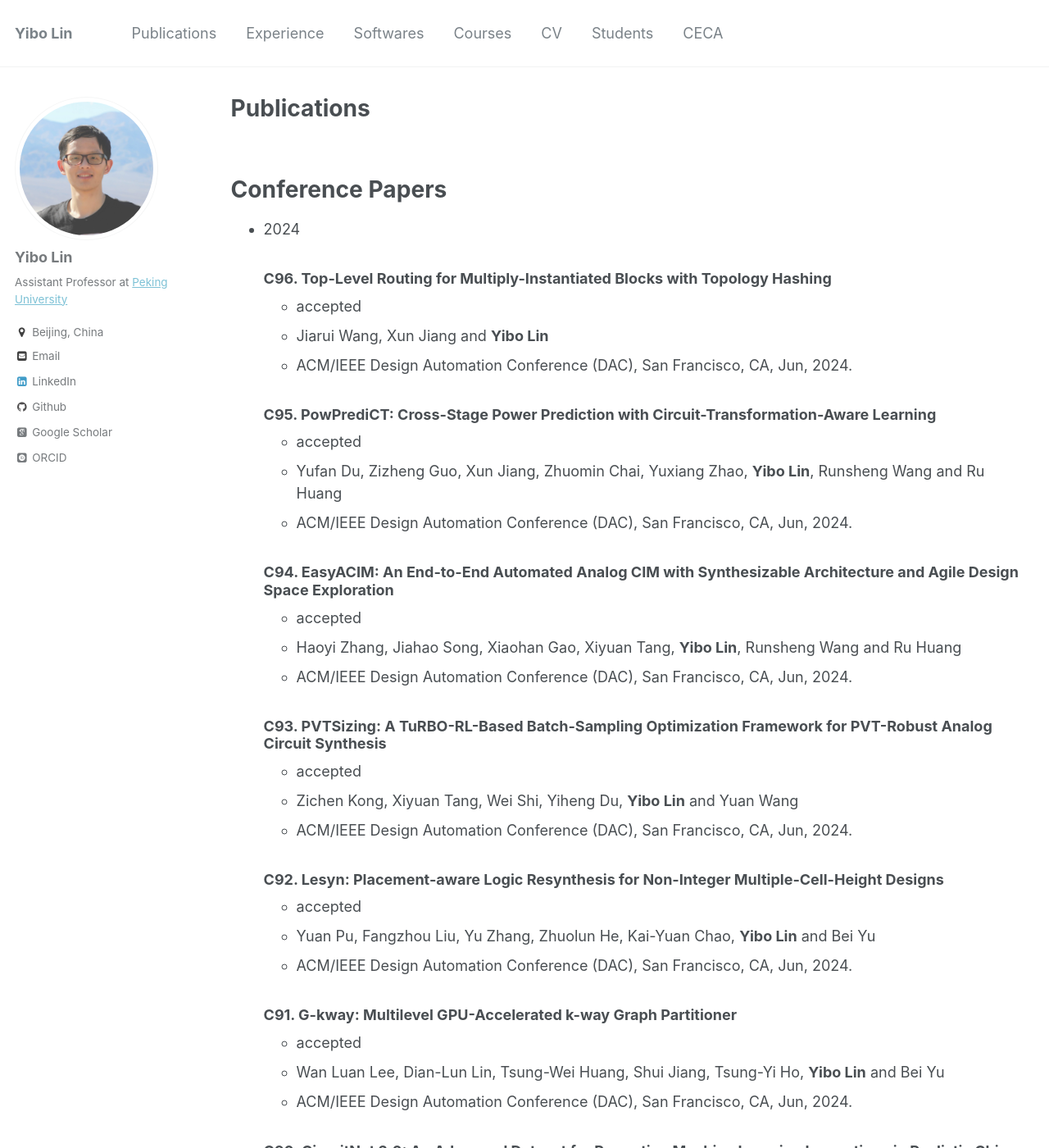
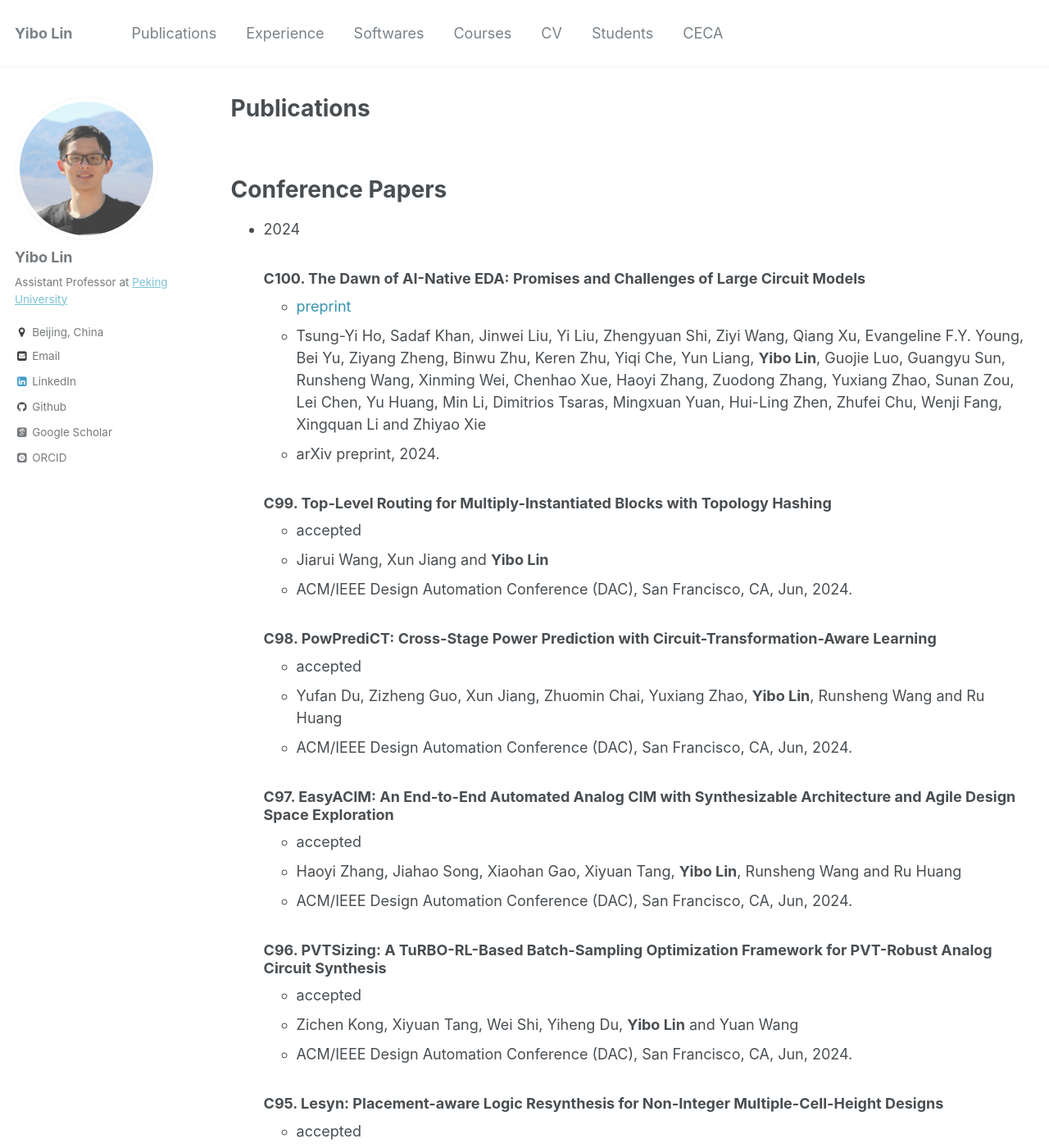
Before and after one commit to limbo018/limbo018.github.io, a Jekyll site: the page built from _pages/publications.md, in a window 1280 px wide and 1400 px high. Shown: the whole window at 82% size. Built offline with Jekyll 4.4.1, drawn with Linux system fonts in a browser that asks for light colours; some web fonts are replaced; some of the changed text lies outside the part shown.

Commit message:
add ispd24 papers

```diff
--- a/_pages/publications.md
+++ b/_pages/publications.md
@@ -19,40 +19,60 @@
 
 * 2024
 
-  ### C96. Top-Level Routing for Multiply-Instantiated Blocks with Topology Hashing
+  ### C100. [The Dawn of AI-Native EDA: Promises and Challenges of Large Circuit Models](https://arxiv.org/pdf/2403.07257.pdf)
+     * <a href="https://arxiv.org/pdf/2403.07257.pdf" style="color:#3793ae">preprint</a>
+     * Tsung-Yi Ho, Sadaf Khan, Jinwei Liu, Yi Liu, Zhengyuan Shi, Ziyi Wang, Qiang Xu, Evangeline F.Y. Young, Bei Yu, Ziyang Zheng, Binwu Zhu, Keren Zhu, Yiqi Che, Yun Liang, **Yibo Lin**, Guojie Luo, Guangyu Sun, Runsheng Wang, Xinming Wei, Chenhao Xue, Haoyi Zhang, Zuodong Zhang, Yuxiang Zhao, Sunan Zou, Lei Chen, Yu Huang, Min Li, Dimitrios Tsaras, Mingxuan Yuan, Hui-Ling Zhen, Zhufei Chu, Wenji Fang, Xingquan Li and Zhiyao Xie
+     * arXiv preprint, 2024.
+
+  ### C99. Top-Level Routing for Multiply-Instantiated Blocks with Topology Hashing
      * accepted
      * Jiarui Wang, Xun Jiang and **Yibo Lin**
      * ACM/IEEE Design Automation Conference (DAC), San Francisco, CA, Jun, 2024.
 
-  ### C95. PowPrediCT: Cross-Stage Power Prediction with Circuit-Transformation-Aware Learning
+  ### C98. PowPrediCT: Cross-Stage Power Prediction with Circuit-Transformation-Aware Learning
      * accepted
      * Yufan Du, Zizheng Guo, Xun Jiang, Zhuomin Chai, Yuxiang Zhao, **Yibo Lin**, Runsheng Wang and Ru Huang
      * ACM/IEEE Design Automation Conference (DAC), San Francisco, CA, Jun, 2024.
 
-  ### C94. EasyACIM: An End-to-End Automated Analog CIM with Synthesizable Architecture and Agile Design Space Exploration
+  ### C97. EasyACIM: An End-to-End Automated Analog CIM with Synthesizable Architecture and Agile Design Space Exploration
      * accepted
      * Haoyi Zhang, Jiahao Song, Xiaohan Gao, Xiyuan Tang, **Yibo Lin**, Runsheng Wang and Ru Huang
      * ACM/IEEE Design Automation Conference (DAC), San Francisco, CA, Jun, 2024.
 
-  ### C93. PVTSizing: A TuRBO-RL-Based Batch-Sampling Optimization Framework for PVT-Robust Analog Circuit Synthesis
+  ### C96. PVTSizing: A TuRBO-RL-Based Batch-Sampling Optimization Framework for PVT-Robust Analog Circuit Synthesis
      * accepted
      * Zichen Kong, Xiyuan Tang, Wei Shi, Yiheng Du, **Yibo Lin** and Yuan Wang
      * ACM/IEEE Design Automation Conference (DAC), San Francisco, CA, Jun, 2024.
 
-  ### C92. Lesyn: Placement-aware Logic Resynthesis for Non-Integer Multiple-Cell-Height Designs
+  ### C95. Lesyn: Placement-aware Logic Resynthesis for Non-Integer Multiple-Cell-Height Designs
      * accepted
      * Yuan Pu, Fangzhou Liu, Yu Zhang, Zhuolun He, Kai-Yuan Chao, **Yibo Lin** and Bei Yu
      * ACM/IEEE Design Automation Conference (DAC), San Francisco, CA, Jun, 2024.
 
-  ### C91. G-kway: Multilevel GPU-Accelerated k-way Graph Partitioner
+  ### C94. G-kway: Multilevel GPU-Accelerated k-way Graph Partitioner
      * accepted
      * Wan Luan Lee, Dian-Lun Lin, Tsung-Wei Huang, Shui Jiang, Tsung-Yi Ho, **Yibo Lin** and Bei Yu
      * ACM/IEEE Design Automation Conference (DAC), San Francisco, CA, Jun, 2024.
 
-  ### C90. CircuitNet 2.0: An Advanced Dataset for Promoting Machine Learning Innovations in Realistic Chip Design Environment
+  ### C93. [CircuitNet 2.0: An Advanced Dataset for Promoting Machine Learning Innovations in Realistic Chip Design Environment](https://openreview.net/pdf?id=nMFSUjxMIl)
      * <a href="https://circuitnet.github.io" style="color:#3793ae">release</a> \| accepted
      * Xun Jiang, Zhuomin Chai, Yuxiang Zhao, **Yibo Lin**, Runsheng Wang and Ru Huang
      * International Conference on Learning Representations (ICLR), Vienna, Austria, May, 2024.
+
+  ### C92. [IncreMacro: Incremental Macro Placement Refinement](https://doi.org/10.1145/3626184.3633321)
+     * <a href="/publications/papers/PLACE_ISPD2024_Pu.pdf" style="color:#3793ae">preprint</a> \| *Best Paper Nomination*
+     * Yuan Pu, Tinghuan Chen, Zhuolun He, Chen Bai, Haisheng Zheng, **Yibo Lin** and Bei Yu
+     * ACM International Symposium on Physical Design (ISPD), Taipei, Mar 12-15, 2024.
+
+  ### C91. [Multi-Electrostatics Based Placement for Non-Integer Multiple-Height Cells](https://doi.org/10.1145/3626184.3633320)
+     * <a href="/publications/papers/PLACE_ISPD2024_Zhang.pdf" style="color:#3793ae">preprint</a>
+     * Yu Zhang, Yuan Pu, Fangzhou Liu, Peiyu Liao, Kaiyuan Chao, Keren Zhu, **Yibo Lin** and Bei Yu
+     * ACM International Symposium on Physical Design (ISPD), Taipei, Mar 12-15, 2024.
+
+  ### C90. [Routing-aware Legal Hybrid Bonding Terminal Assignment for 3D Face-to-Face Stacked ICs](https://doi.org/10.1145/3626184.3633322)
+     * <a href="/publications/papers/PLACE_ISPD2024_Liu.pdf" style="color:#3793ae">preprint</a>
+     * Siting Liu, Jiaxi Jiang, Zhuolun He, Ziyi Wang, **Yibo Lin** and Bei Yu
+     * ACM International Symposium on Physical Design (ISPD), Taipei, Mar 12-15, 2024.
 
   ### C89. Heterogeneous Static Timing Analysis with Advanced Delay Calculator
      * accepted
```
Also changed, not shown: _includes/publications_cv.md (+15 -7 lines), _pages/cv.md (+2 -1 lines), ref/publications.bib (+36 -0 lines), 6 other files.
